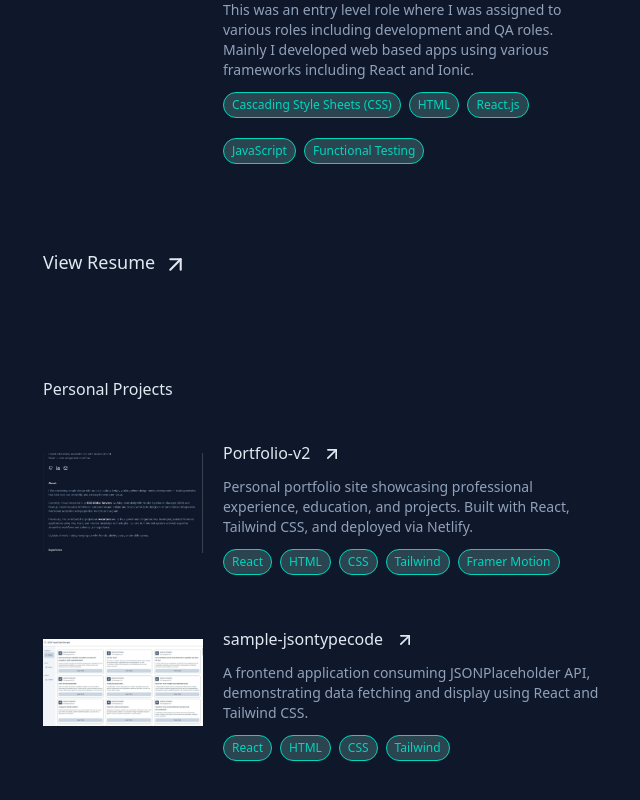
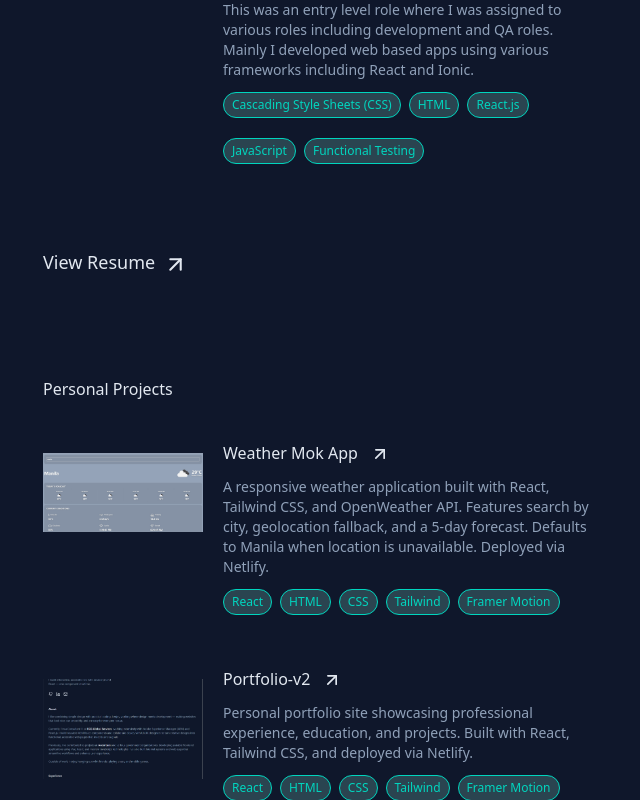
Before and after one commit to marklumba1/portfolio-v2, a React (Vite) app: page / in a window 1280 px wide. Shown: the part 2000-2800 px from the top of the page, without its empty margins (597-1237 px from the left). Built offline with nearby package versions, Linux system fonts and the light colour scheme.

Commit message:
add weather app

```diff
--- a/src/constants.ts
+++ b/src/constants.ts
@@ -7,6 +7,7 @@ import {
 import projJsonImage from "/proj-json-typecode.jpg"
 import pv1 from "/portfolio-v1.jpg"
 import pv2 from "/portfolio-v2.jpg"
+import weather from "/weather.jpg"
 import shoreAgents from "/shore-agents.jpg"
 import dotty from "/dotty.jpg"
 export interface CommonEntry {
@@ -177,6 +178,16 @@ const profile: Profile = {
   ],
 
   projects: [
+      {
+    title: "Weather Mok App",
+    organization: "",
+    summary: "A responsive weather application built with React, Tailwind CSS, and OpenWeather API. Features search by city, geolocation fallback, and a 5-day forecast. Defaults to Manila when location is unavailable. Deployed via Netlify.",
+    url: "https://weather-mok.netlify.app/",
+    period: "",
+    position: "",
+    imageSrc: weather,
+    tags: ["React", "HTML", "CSS", "Tailwind", "Framer Motion"],
+  },
   {
     title: "Portfolio-v2",
     organization: "",
```
Also changed, not shown: public/weather.jpg (added).
